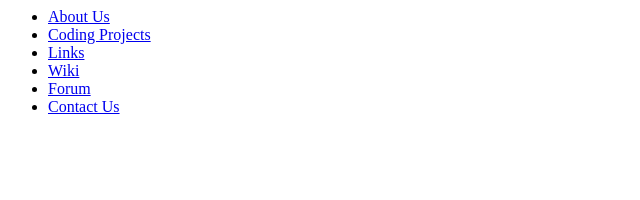
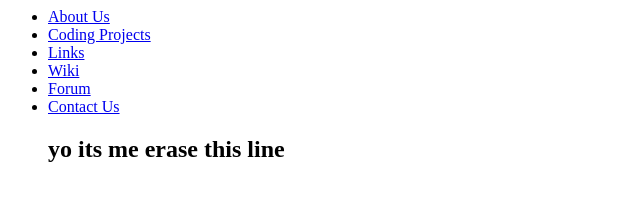
Before and after one commit to BigBoss424/addmonologues, a plain HTML site: page contactus/contactus.html in a window 1280 px wide. Shown: the whole page, without its empty margins (0-640 px from the left). Drawn offline with Linux system fonts and the light colour scheme.

Commit message:
commited

```diff
--- a/contactus/contactus.html
+++ b/contactus/contactus.html
@@ -11,6 +11,7 @@
 			<li><a href="wiki/index.php">Wiki</a></li>
 			<li><a href="forum/index.php">Forum</a></li>
 			<li><a href="contactus/contactus.html">Contact Us</a></li>
+			<h1> yo its me erase this line </h1>
 		</ul>
 	</nav>
 </body>
```
